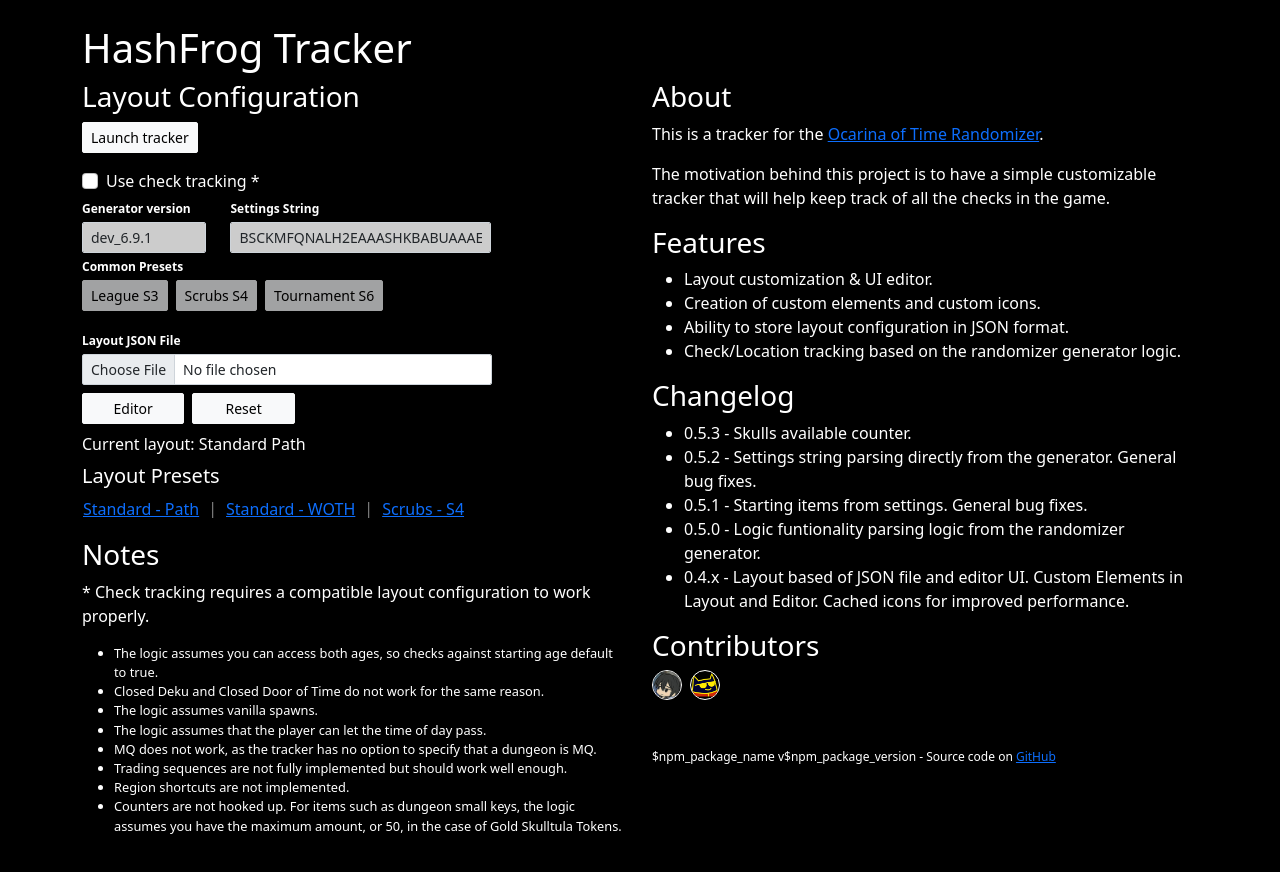
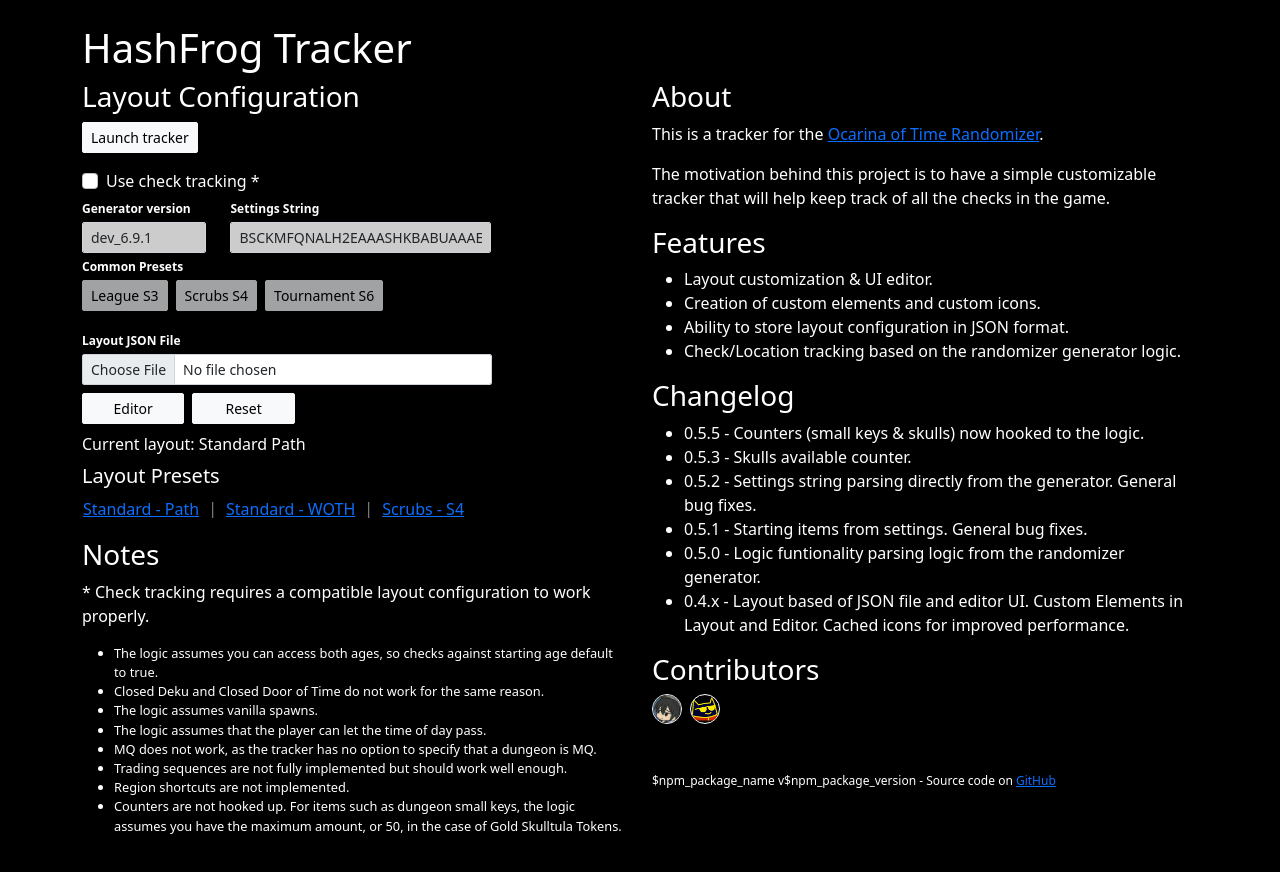
Before and after one commit to wafo/hashfrog_tracker, a React (Create React App) app: page / in a window 1280 px wide. Shown: the top 872 px of the page. Built offline with nearby package versions, Linux system fonts and the light colour scheme.

Commit message:
version bump

```diff
--- a/package.json
+++ b/package.json
@@ -1,6 +1,6 @@
 {
   "name": "hashfrog_tracker",
-  "version": "0.5.4",
+  "version": "0.5.5",
   "private": true,
   "dependencies": {
     "@testing-library/jest-dom": "^5.16.4",
--- a/src/scenes/Welcome.js
+++ b/src/scenes/Welcome.js
@@ -34,6 +34,7 @@
           </ul>
           <h3>Changelog</h3>
           <ul>
+            <li>0.5.5 - Counters (small keys & skulls) now hooked to the logic.</li>
             <li>0.5.3 - Skulls available counter.</li>
             <li>0.5.2 - Settings string parsing directly from the generator. General bug fixes.</li>
             <li>0.5.1 - Starting items from settings. General bug fixes.</li>
```
